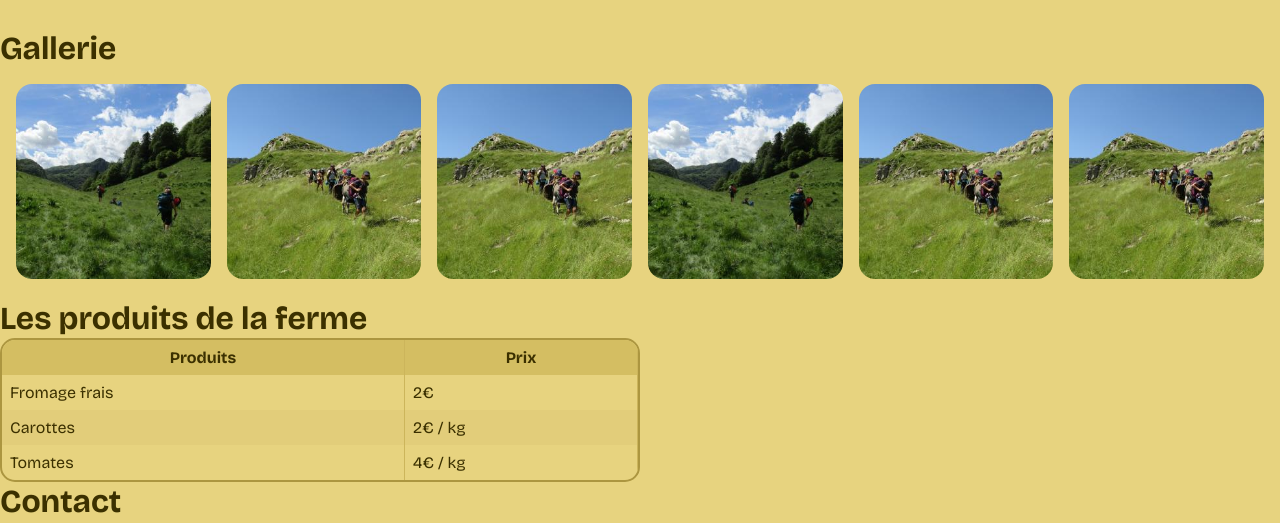
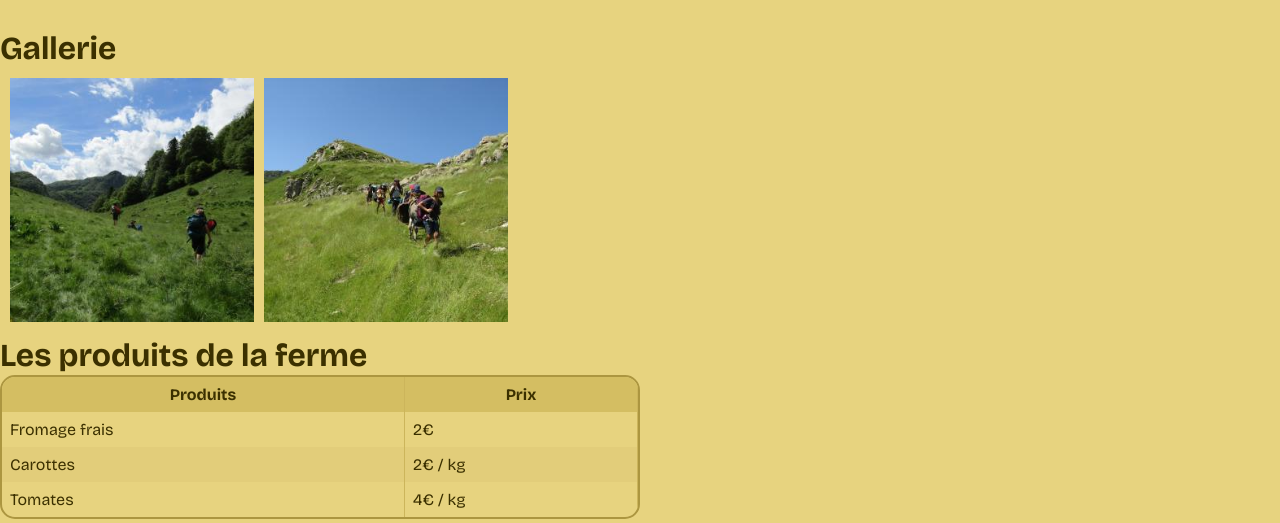
Before and after one commit to loulou64490/aventure-nature, a plain HTML site: page index.html in a window 1280 px wide. Shown: the part 1755-2278 px from the top of the page. Drawn offline with nearby package versions, Linux system fonts and the light colour scheme; some packages are replaced by stand-ins of ours; a script that the page names is missing.

Commit message:
une meilleure galerie

```diff
--- a/index.html
+++ b/index.html
@@ -130,10 +130,6 @@
                 <div id="lightgallery" class="grid-container">
                     <a href="assets/mountain.jpg"><img src="assets/mountain-thumb.jpg"></a>
                     <a href="assets/home.jpg"><img src="assets/home-thumb.jpg"></a>
-                    <a href="assets/home.jpg"><img src="assets/home-thumb.jpg"></a>
-                    <a href="assets/mountain.jpg"><img src="assets/mountain-thumb.jpg"></a>
-                    <a href="assets/home.jpg"><img src="assets/home-thumb.jpg"></a>
-                    <a href="assets/home.jpg"><img src="assets/home-thumb.jpg"></a>
                 </div>
                 <script type="text/javascript">
                     lightGallery(document.getElementById('lightgallery'), {
--- a/style.css
+++ b/style.css
@@ -249,17 +249,42 @@ main #lightgallery {}
 
 .grid-container {
   display: grid;
-  grid-template-columns: repeat(auto-fit, minmax(150px, 1fr));
-  gap: 1rem;
-  padding: 1rem;
+  gap: 10px;
+  padding: 10px;
 }
 
 .grid-container img {
-  border-radius: 1rem;
   width: 100%;
   height: auto;
 }
 
+@media (min-width: 300px) {
+  .grid-container {
+    grid-template-columns: repeat(2, 1fr);
+    /* 2 colonnes pour les écrans ≥ 600px */
+  }
+}
+
+@media (min-width: 600px) {
+  .grid-container {
+    grid-template-columns: repeat(3, 1fr);
+    /* 2 colonnes pour les écrans ≥ 600px */
+  }
+}
+
+@media (min-width: 900px) {
+  .grid-container {
+    grid-template-columns: repeat(4, 1fr);
+    /* 3 colonnes pour les écrans ≥ 900px */
+  }
+}
+
+@media (min-width: 1200px) {
+  .grid-container {
+    grid-template-columns: repeat(5, 1fr);
+    /* 4 colonnes pour les écrans ≥ 1200px */
+  }
+}
 
 main table {
   border-collapse: separate;
```
